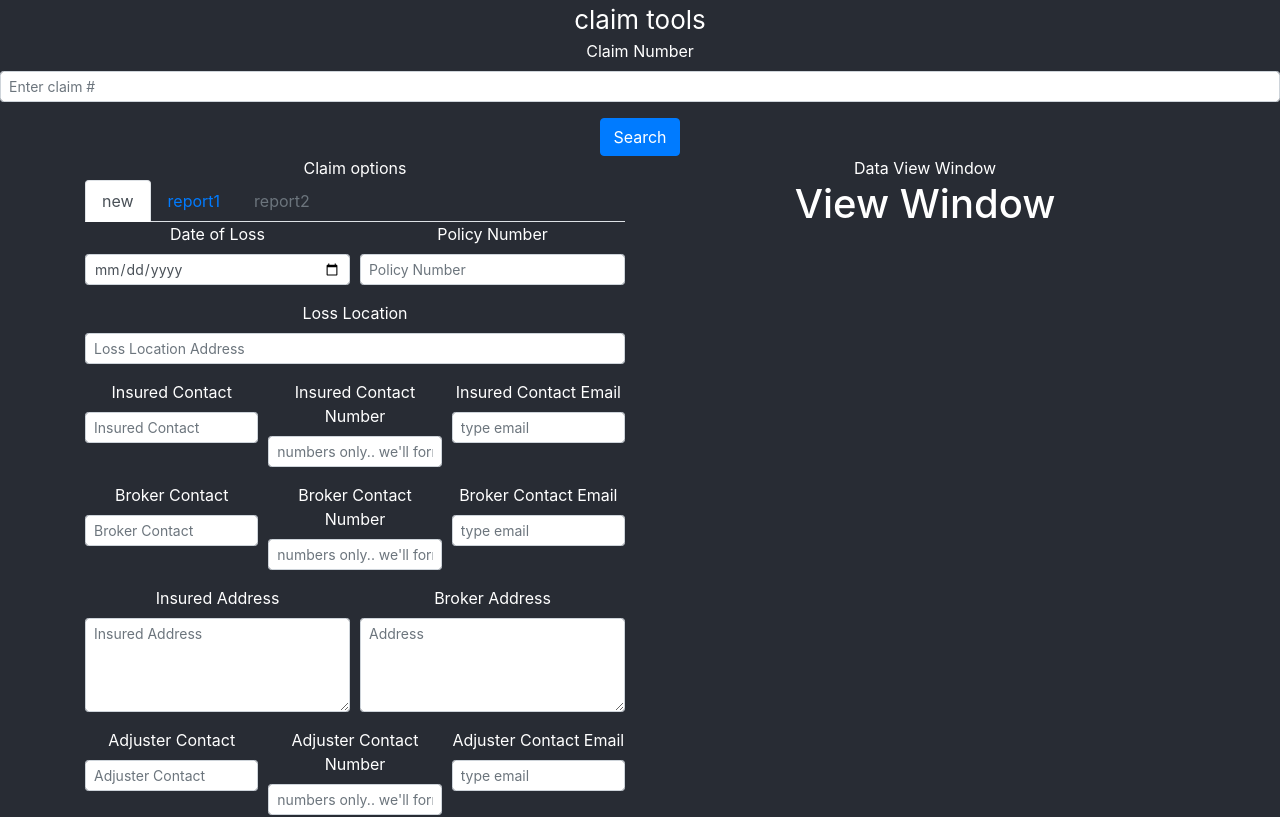
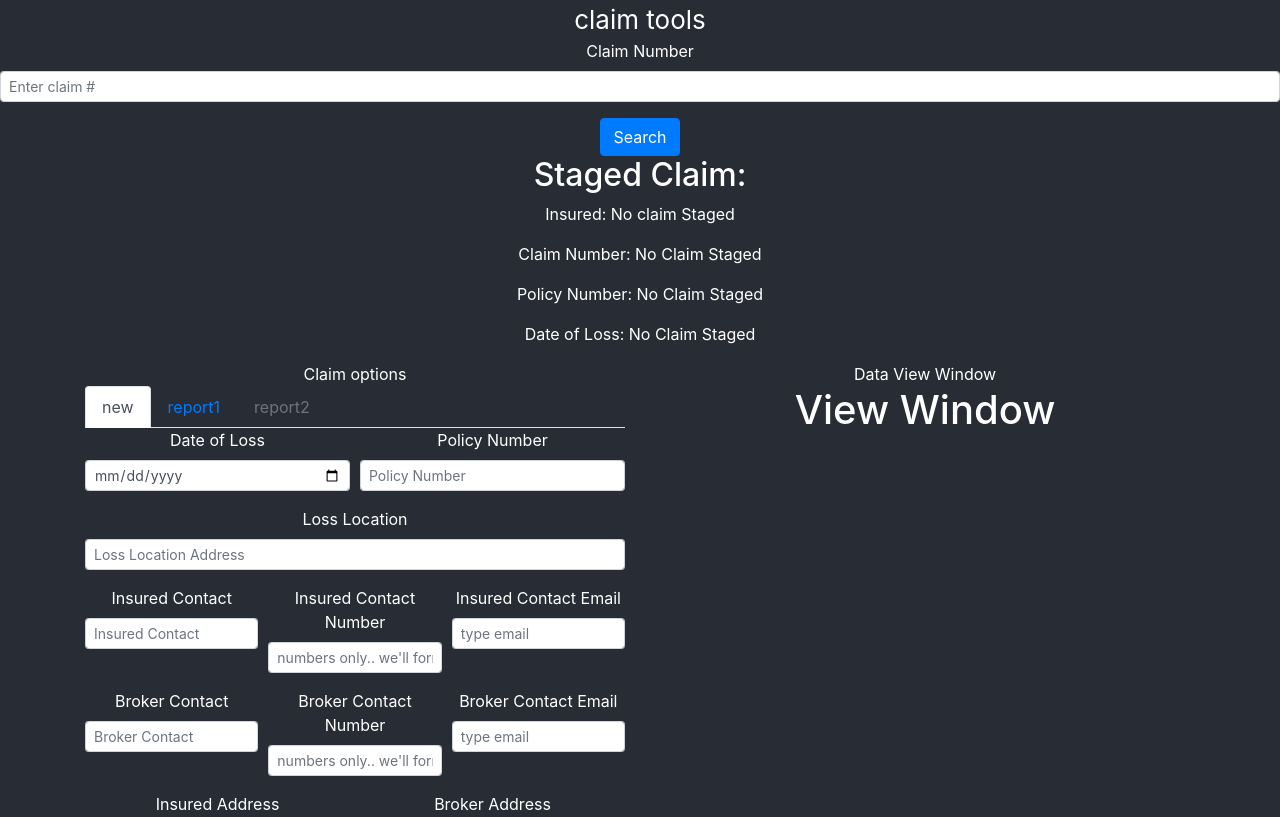
Before and after one commit to glennneiger/claim-tools, a React (Create React App) app in the folder claim-tools/: page / in a window 1280 px wide. Shown: the top 817 px of the page. Built offline with nearby package versions, Linux system fonts and the light colour scheme.

Commit message:
updated staged claim view

```diff
--- a/claim-tools/src/comp/MainView.js
+++ b/claim-tools/src/comp/MainView.js
@@ -1,7 +1,8 @@
 import React, { Component } from 'react';
+
 import NewClaim from './NewClaim';
 import ViewWindow from './ViewWindow';
-//import NewClaim from './NewClaim';
+
 import Tabs from 'react-bootstrap/Tabs';
 import Tab from 'react-bootstrap/Tab';
 import Container from 'react-bootstrap/Container';
@@ -33,6 +34,14 @@ class MainView extends Component {
                         Search
                     </Button>
                 </Form>
+                <section className='staged-claim'>
+                    <h2>Staged Claim:</h2>
+                    <p>Insured: {this.state.currentClaim ? this.state.currentClaim.insuredName : 'No claim Staged'}</p>
+                    <p>Claim Number: {this.state.currentClaim ? this.state.currentClaim.claimNumber : 'No Claim Staged'}</p>
+                    <p>Policy Number: {this.state.currentClaim ? this.state.currentClaim.policyNUmber : 'No Claim Staged'}</p>
+                    <p>Date of Loss: {this.state.currentClaim ? this.state.currentClaim.dateOfLoss : 'No Claim Staged'}</p>
+
+                </section>
             <Container>
                 <Row>
                     <Col>
```
